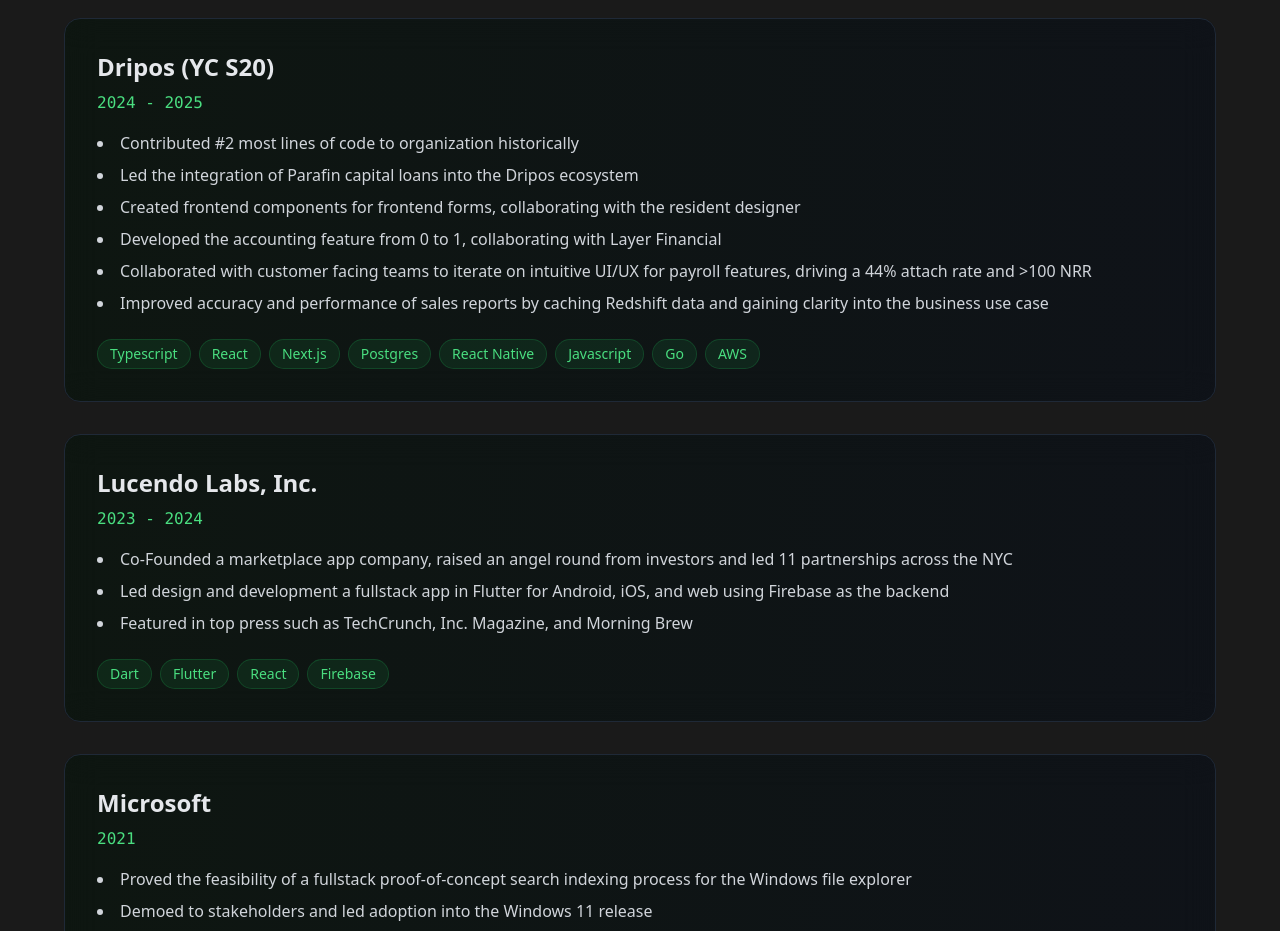
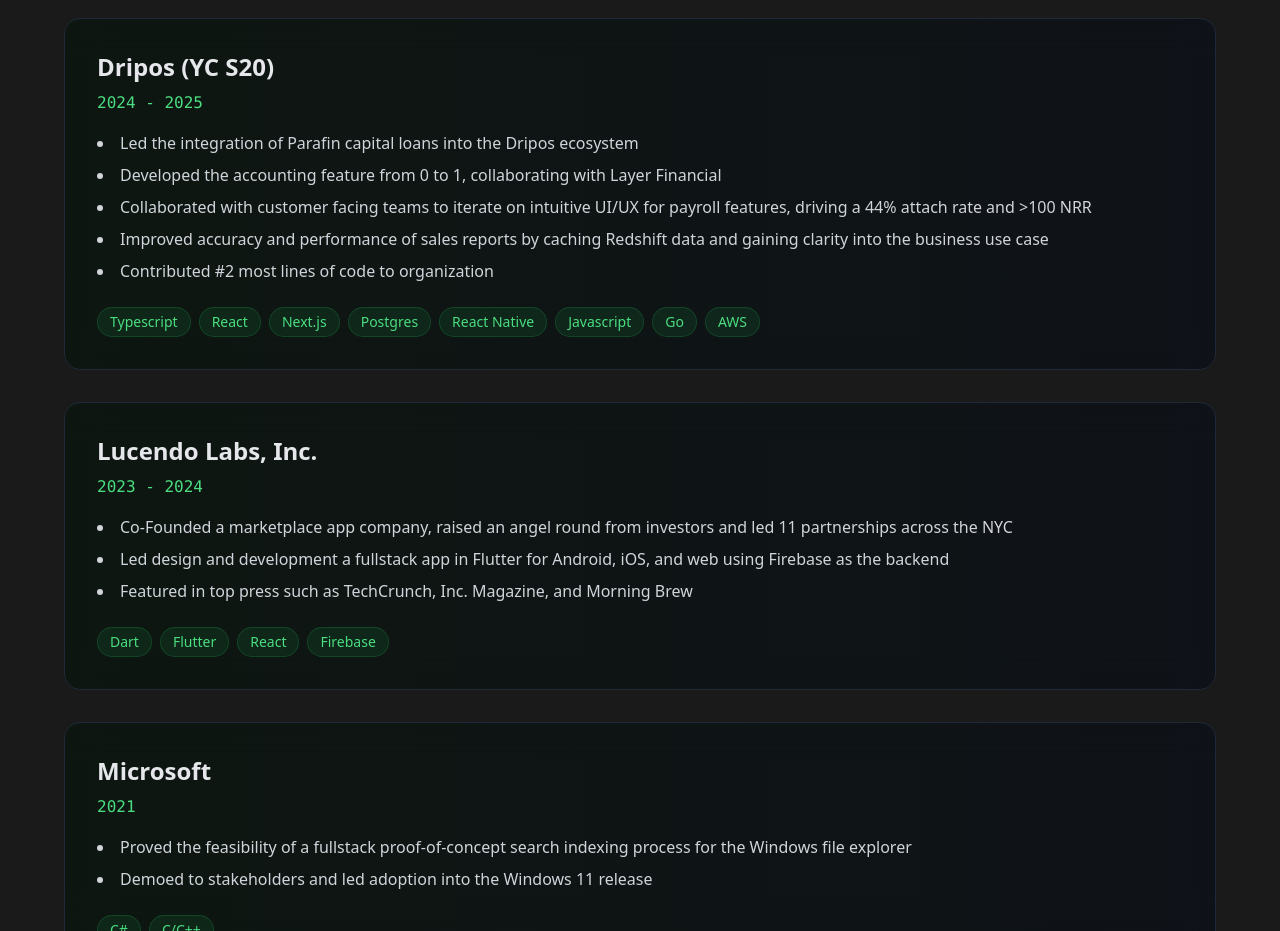
Before and after one commit to eszabo12/portfolio, a Next.js app: page / in a window 1280 px wide. Shown: the part 1640-2571 px from the top of the page. Built offline with nearby package versions, Linux system fonts and the light colour scheme; no server answers.

Commit message:
verbiage

```diff
--- a/app/components/Experience.tsx
+++ b/app/components/Experience.tsx
@@ -12,12 +12,12 @@ export default function Experience() {
 			title: 'Dripos (YC S20)',
 			description: '2024 - 2025',
 			details: [
-				'Contributed #2 most lines of code to organization historically',
 				'Led the integration of Parafin capital loans into the Dripos ecosystem',
-				'Created frontend components for frontend forms, collaborating with the resident designer',
 				'Developed the accounting feature from 0 to 1, collaborating with Layer Financial',
 				'Collaborated with customer facing teams to iterate on intuitive UI/UX for payroll features, driving a 44% attach rate and >100 NRR',
 				'Improved accuracy and performance of sales reports by caching Redshift data and gaining clarity into the business use case',
+				'Contributed #2 most lines of code to organization',
+
 			],
 			tech: ['Typescript', 'React', 'Next.js', 'Postgres', 'React Native', 'Javascript', 'Go', 'AWS'],
 		},
```
